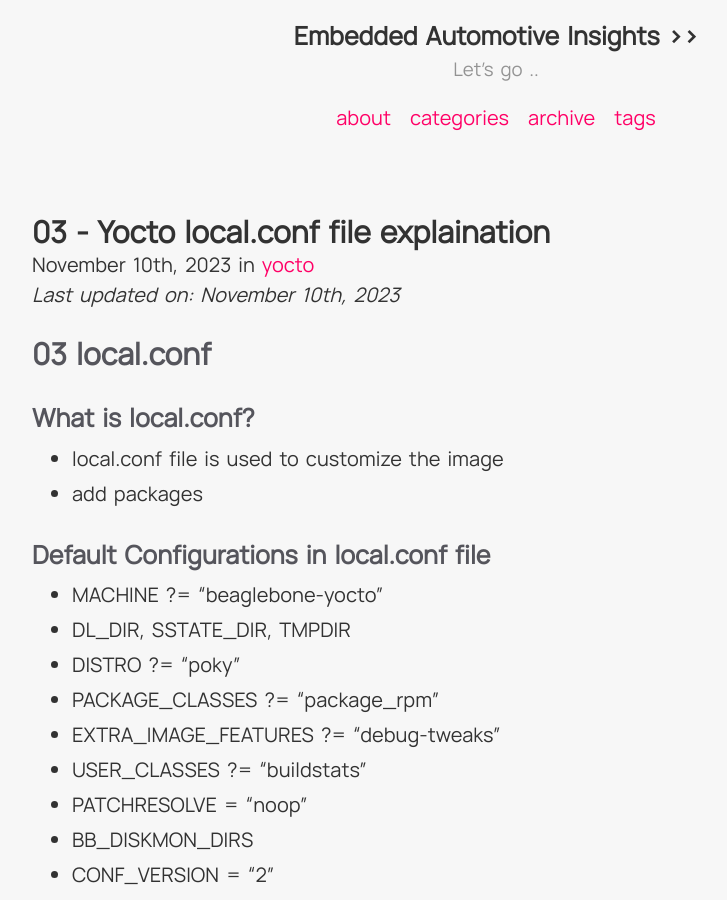
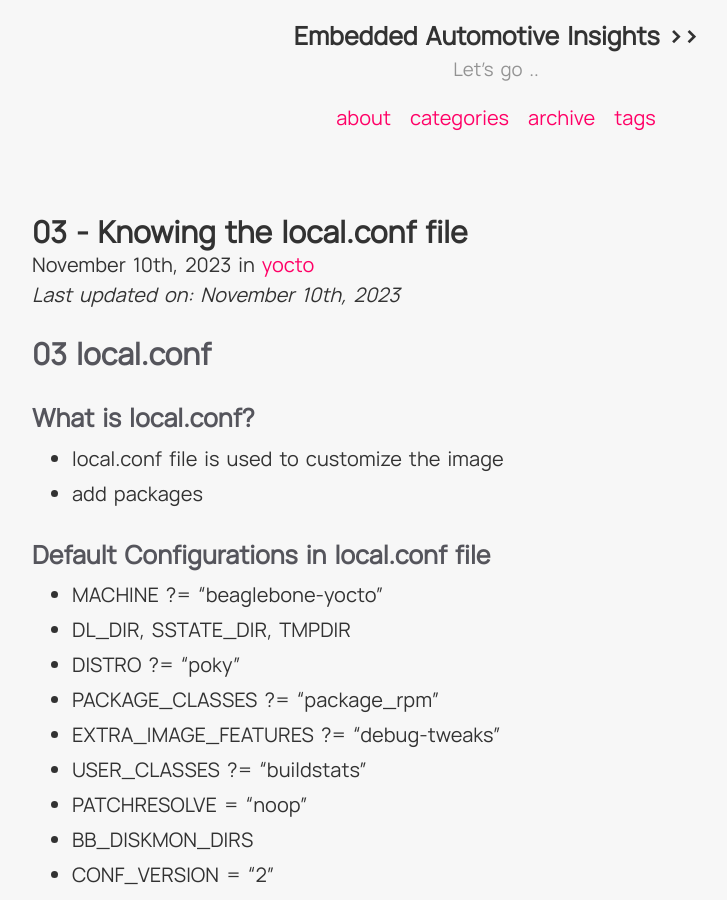
Before and after one commit to SangTDx/sangtdx.github, a Jekyll site: the page built from _posts/2023-11-10-#3-local.conf-file.md, in a window 1280 px wide and 900 px high. Shown: the whole window, without its empty margins (138-865 px from the left). Built offline with Jekyll 4.4.1, drawn with Linux system fonts in a browser that asks for light colours.

Commit message:
[feature] add #3 local.conf file post

```diff
--- a/_posts/2023-11-10-#3-local.conf-file.md
+++ b/_posts/2023-11-10-#3-local.conf-file.md
@@ -1,6 +1,6 @@
 ---
 layout: post
-title: 03 - Yocto local.conf file explaination
+title: 03 - Knowing the local.conf file
 date: 2023-11-10 00:00:00
 categories: [yocto]
 tags: [yocto, beagleBone]
```
